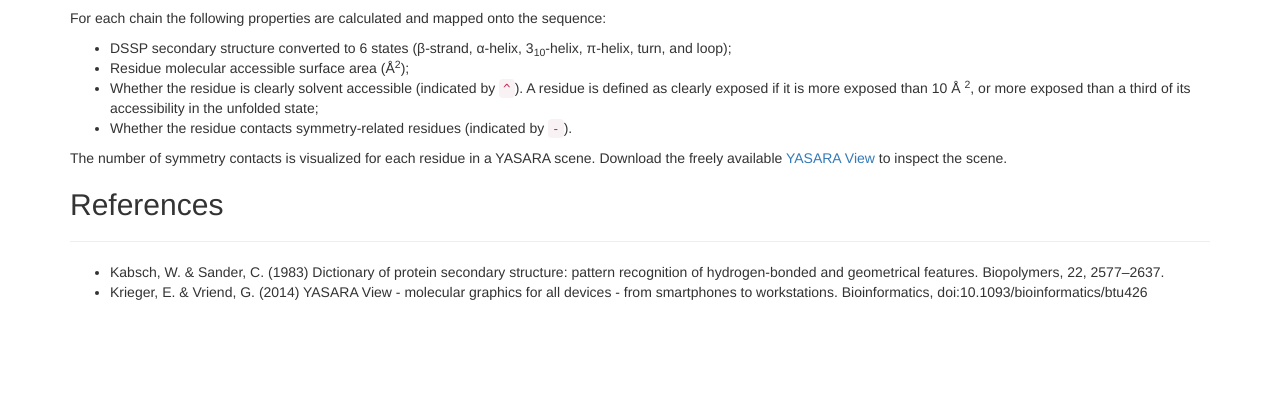
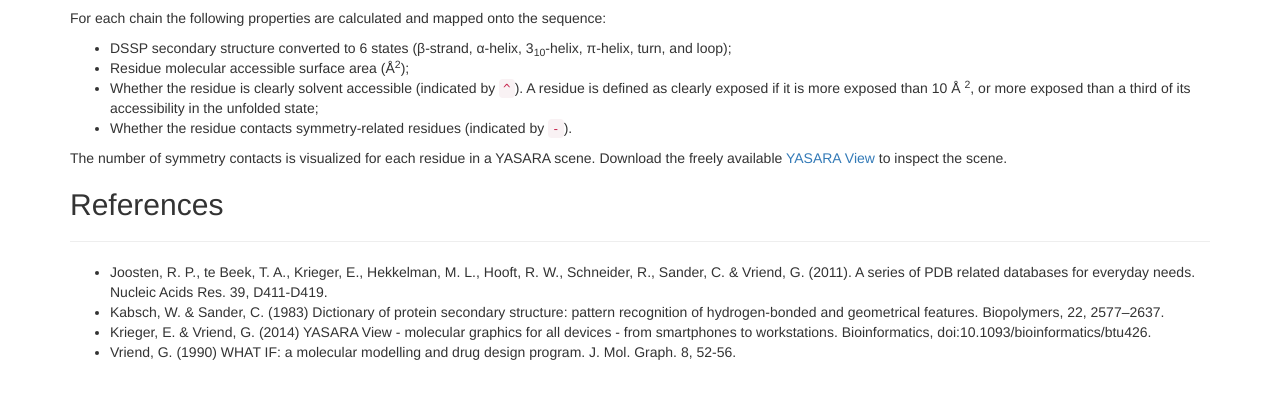
Before and after one commit to cmbi/pdb-vis, a Flask app: page / in a window 1280 px wide. Shown: the part 242-641 px from the top of the page. Run offline with Flask 2, Linux system fonts and the light colour scheme; parts of the project's set-up code (start-up, migrations or seed data) failed here and were passed over; some libraries are stand-ins or nearby versions.

Commit message:
Add more references to index page

```diff
--- a/pdb_vis/frontend/templates/dashboard/index.html
+++ b/pdb_vis/frontend/templates/dashboard/index.html
@@ -61,6 +61,12 @@ sequence:
 
 <ul>
   <li>
+    Joosten, R. P., te Beek, T. A., Krieger, E., Hekkelman, M. L.,
+    Hooft, R. W., Schneider, R., Sander, C. & Vriend, G. (2011). A series of
+    PDB related databases for everyday needs.
+    Nucleic Acids Res. 39, D411-D419.
+  </li>
+  <li>
     Kabsch, W. & Sander, C. (1983) Dictionary of protein secondary structure:
     pattern recognition of hydrogen-bonded and geometrical features.
     Biopolymers, 22, 2577–2637.
@@ -68,7 +74,11 @@ sequence:
   <li>
     Krieger, E. & Vriend, G. (2014) YASARA View - molecular graphics for all
     devices - from smartphones to workstations. Bioinformatics,
-    doi:10.1093/bioinformatics/btu426
+    doi:10.1093/bioinformatics/btu426.
+  </li>
+  <li>
+    Vriend, G. (1990) WHAT IF: a molecular modelling and drug design program.
+    J. Mol. Graph. 8, 52-56.
   </li>
 </ul>
 
```
